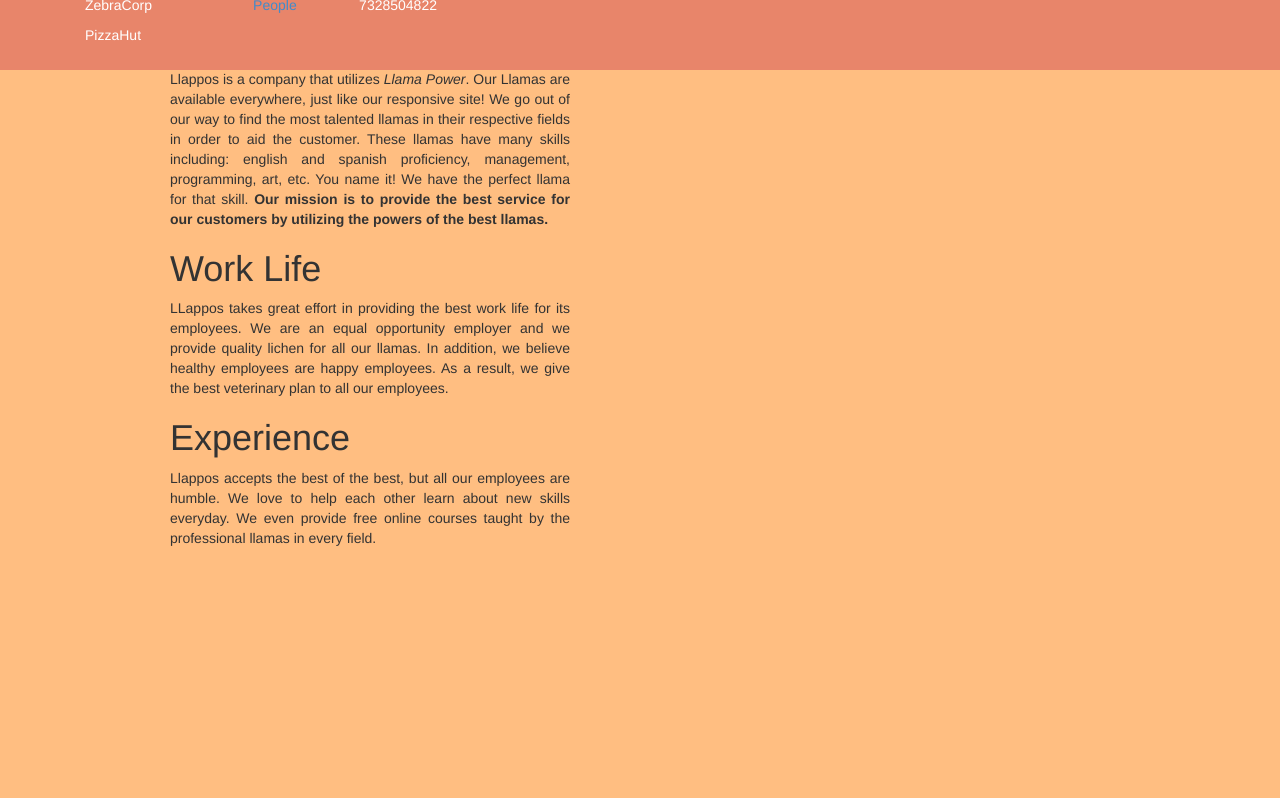
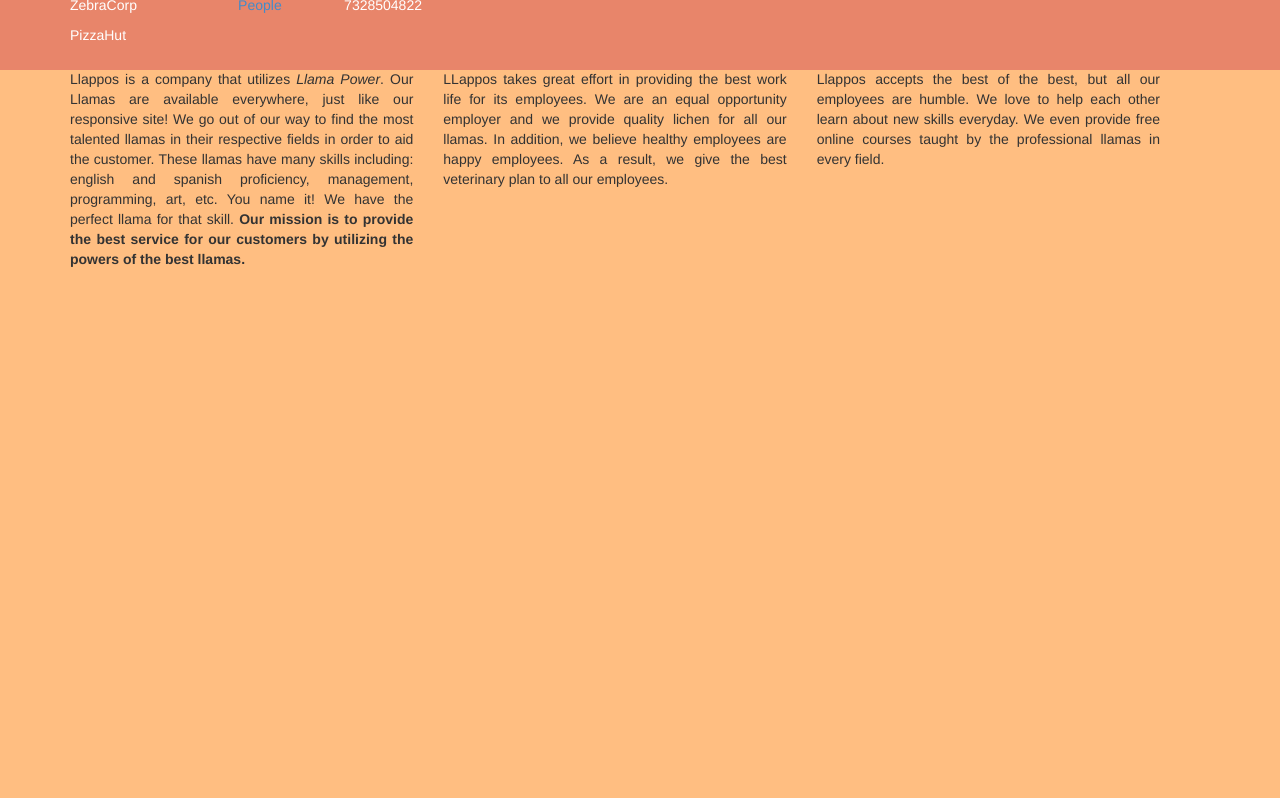
Before and after one commit to rc678/Llappos, a PHP site: page /about.html in a window 1280 px wide. Shown: the part 730-1528 px from the top of the page. After the commit the page ends 997 px from the top, so only its background shows below. Run offline with PHP 8.4, Linux system fonts and the light colour scheme; some libraries are stand-ins or nearby versions.

Commit message:
fixed about page

```diff
--- a/about.html
+++ b/about.html
@@ -46,20 +46,26 @@
   <!--top navbar end-->
 
   <!--body start-->
-  <div class="container">
-   <img src="https://farm4.staticflickr.com/3146/2771620145_95d4dc36b0_b.jpg" width="1024" height="658" alt="Llamas">
-    <div id="about-info">
+  <div id= "about-info" class="container">
+   <img src="https://farm4.staticflickr.com/3146/2771620145_95d4dc36b0_b.jpg" width="1100" height="658" alt="Llamas">
+      <div class="row">
+        <div class="col-md-4">
           <h1>About Llappos </h1>
           <p>Llappos is a company that utilizes <em>Llama Power</em>. Our Llamas are available everywhere, just like our responsive site! We go out of our way to find the most talented llamas in their respective fields in order to aid the customer.
             These llamas have many skills including: english and spanish proficiency, management, programming, art, etc. You name it! We have the perfect llama for that skill.
             <strong>Our mission is to provide the best service
             for our customers by utilizing the powers of the best llamas.</strong></p>
+        </div>
+        <div class="col-md-4">
           <h1>Work Life</h1>
           <p>LLappos takes great effort in providing the best work life for its employees. We are an equal opportunity employer and we provide quality lichen for all our llamas.
             In addition, we believe healthy employees are happy employees. As a result, we give the best veterinary plan to all our employees.</p>
+        </div>
+        <div class="col-md-4">
           <h1>Experience</h1>
           <p>Llappos accepts the best of the best, but all our employees are humble. We love to help each other learn about new skills everyday. We even provide
           free online courses taught by the professional llamas in every field. </p>
+        </div>
       </div>
   </div>
   <!--body end-->
@@ -67,6 +73,7 @@
   <!--footer -->
   <div class="navbar navbar-inverse navbar-fixed-bottom" role="navigation">
     <div class="container">
+      <div class="row">
         <div class="navbar-text pull-left">
             <h4>Satsfied Partners</h4>
             <p>BearCorp</p>
@@ -85,6 +92,7 @@
         </div>
       </div>
     </div>
+  </div>
   <!--footer end -->
 
     <!-- jQuery (necessary for Bootstrap's JavaScript plugins) -->
--- a/css/custom.css
+++ b/css/custom.css
@@ -18,15 +18,9 @@ body{
 }
 
 /*About Page*/
-#about-llama{
-    float: left;
-}
-
-#about-info{
-    float:left;
-    margin: 0px 0 0 100px;
+#about-info .row{
+    padding-right: 50px;
     text-align: justify;
-    width: 400px;
 }
 
 /*Home Page*/
@@ -60,7 +54,6 @@ body{
 /*Core Values Page*/
 
 /*People Page*/
-
 #profile{
     padding: 35px 120px 0 0;
     font-size: 1.3em;
```
Lines whose indentation alone changed are shown as unchanged.
